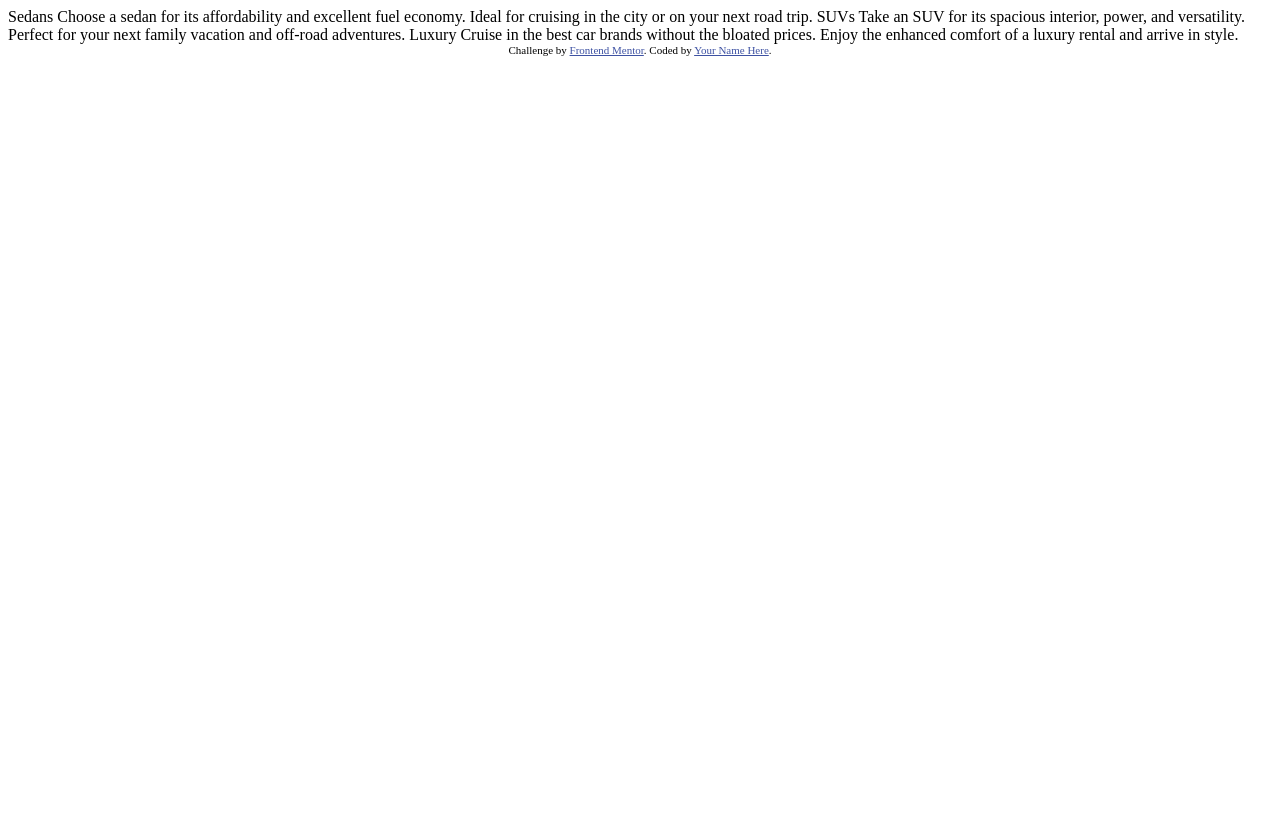
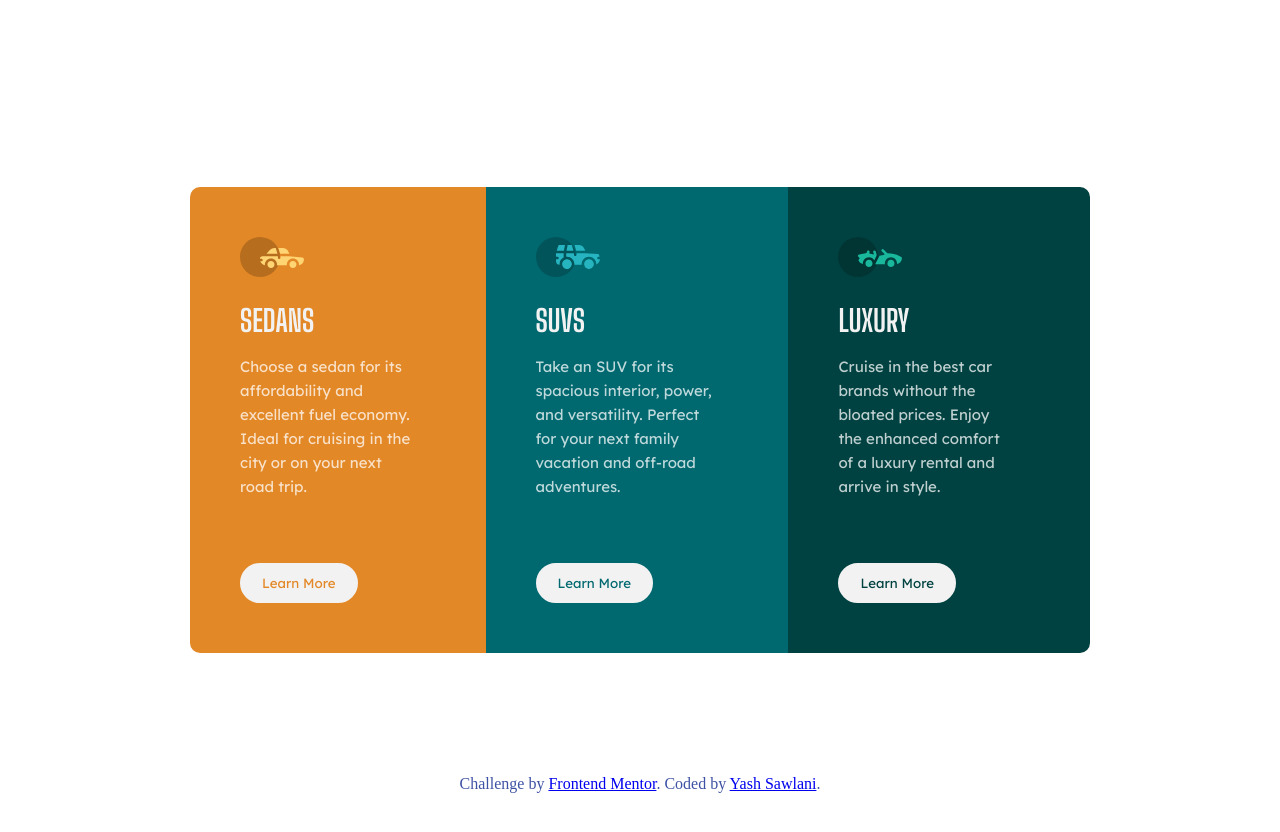
Before and after one commit to Yash846/3-Column-Card-Preview-Responsive, a plain HTML site: page index.html in a window 1280 px wide. Before the commit the page ends 800 px from the top, so only its background shows below. Drawn offline with Linux system fonts and the light colour scheme.

Commit message:
Task Compeleted

```diff
--- a/index.html
+++ b/index.html
@@ -1,36 +1,72 @@
 <!DOCTYPE html>
 <html lang="en">
+
 <head>
   <meta charset="UTF-8">
-  <meta name="viewport" content="width=device-width, initial-scale=1.0"> <!-- displays site properly based on user's device -->
+  <meta name="viewport" content="width=device-width, initial-scale=1.0">
+  <!-- displays site properly based on user's device -->
 
   <link rel="icon" type="image/png" sizes="32x32" href="./images/favicon-32x32.png">
+  <link rel="stylesheet" href="styles.css">
+  <link rel="preconnect" href="https://fonts.googleapis.com">
+  <link rel="preconnect" href="https://fonts.gstatic.com" crossorigin>
+  <link href="https://fonts.googleapis.com/css2?family=Big+Shoulders+Display:wght@700&family=Lexend+Deca&display=swap"
+    rel="stylesheet">
+
+
 
   <title>Frontend Mentor | 3-column preview card component</title>
 
   <!-- Feel free to remove these styles or customise in your own stylesheet 👍 -->
-  <style>
-    .attribution { font-size: 11px; text-align: center; }
-    .attribution a { color: hsl(228, 45%, 44%); }
-  </style>
+  <!-- <style>
+    .attribution {
+      font-size: 11px;
+      text-align: center;
+    }
+
+    .attribution a {
+      color: hsl(228, 45%, 44%);
+    }
+  </style> -->
 </head>
+
 <body>
-
-  Sedans
+  <div class="primary-container">
+    <div class="card sedans">
+      <img class="vehicle-img" src="/images/icon-sedans.svg" alt="Sedan image">
+      <h3>Sedans</h3>
+      <p>
         Choose a sedan for its affordability and excellent fuel economy. Ideal for cruising in the city
         or on your next road trip.
+      </p>
+      <button class="learn-more" type="button">Learn More</button>
+    </div>
 
-  SUVs
+    <div class="card suv">
+      <img class="vehicle-img" src="/images/icon-suvs.svg" alt="SUV img">
+      <h3>SUVs</h3>
+      <p>
         Take an SUV for its spacious interior, power, and versatility. Perfect for your next family vacation
         and off-road adventures.
+      </p>
+      <button class="learn-more" type="button">Learn More</button>
+    </div>
 
-  Luxury
+    <div class="card luxary">
+      <img class="vehicle-img" src="/images/icon-luxury.svg" alt="Luxary img">
+      <h3>Luxury</h3>
+      <p>
         Cruise in the best car brands without the bloated prices. Enjoy the enhanced comfort of a luxury
         rental and arrive in style.
+      </p>
+      <button class="learn-more" type="button">Learn More</button>
+    </div>
 
+  </div>
   <div class="attribution">
     Challenge by <a href="https://www.frontendmentor.io?ref=challenge" target="_blank">Frontend Mentor</a>.
-    Coded by <a href="#">Your Name Here</a>.
+    Coded by <a href="#">Yash Sawlani</a>.
   </div>
 </body>
+
 </html>
--- a/styles.css
+++ b/styles.css
@@ -0,0 +1,176 @@
+/* http://meyerweb.com/eric/tools/css/reset/
+   v2.0 | 20110126
+   License: none (public domain)
+*/
+
+html, body, div, span, applet, object, iframe,
+h1, h2, h3, h4, h5, h6, p, blockquote, pre,
+a, abbr, acronym, address, big, cite, code,
+del, dfn, em, img, ins, kbd, q, s, samp,
+small, strike, strong, sub, sup, tt, var,
+b, u, i, center,
+dl, dt, dd, ol, ul, li,
+fieldset, form, label, legend,
+table, caption, tbody, tfoot, thead, tr, th, td,
+article, aside, canvas, details, embed,
+figure, figcaption, footer, header, hgroup,
+menu, nav, output, ruby, section, summary,
+time, mark, audio, video {
+	margin: 0;
+	padding: 0;
+	border: 0;
+	font-size: 100%;
+	font: inherit;
+	vertical-align: baseline;
+}
+/* HTML5 display-role reset for older browsers */
+article, aside, details, figcaption, figure,
+footer, header, hgroup, menu, nav, section {
+	display: block;
+}
+body {
+	line-height: 1;
+}
+ol, ul {
+	list-style: none;
+}
+blockquote, q {
+	quotes: none;
+}
+blockquote:before, blockquote:after,
+q:before, q:after {
+	content: '';
+	content: none;
+}
+table {
+	border-collapse: collapse;
+	border-spacing: 0;
+}
+/* ---------------- CSS Start ------------------------------------------------- */
+html {
+    margin: 0;
+    padding: 0;
+    box-sizing: border-box;
+}
+
+h3 {
+    font-family: 'Big Shoulders Display', sans-serif;
+    font-weight: 700;
+    color:hsl(0, 0%, 95%);
+    font-size: 30px;
+    text-transform: uppercase;
+    margin-bottom: 20px;
+}
+
+p {
+    font-family: 'Lexend Deca', monospace;
+    font-weight: 400;
+    font-size: 15px;
+    color: hsla(0, 0%, 100%, 0.75);
+    line-height: 1.6;
+    margin-bottom: 30px;
+}
+
+
+.card img {
+    margin-bottom: 25px;
+}
+
+.primary-container {
+    display: flex;
+    flex-direction: column;
+    justify-content: center;
+    align-items: center;
+    padding: 20px;
+}
+
+.card {
+    padding: 30px;
+}
+
+.learn-more {
+    font-family: 'Lexend Deca', monospace;
+    background-color: hsl(0, 0%, 95%);
+    border: 2px solid hsl(0, 0%, 95%);
+    border-radius: 30px;
+    padding: 10px 20px;
+    cursor: pointer;
+    transition: all .3s ease-in-out;
+}
+
+.sedans {
+    background-color: hsl(31, 77%, 52%);
+    border-top-left-radius: 10px;
+    border-top-right-radius: 10px;
+}
+
+.sedans .learn-more{
+    color:hsl(31, 77%, 52%);
+}
+
+.suv {
+    background-color: hsl(184, 100%, 22%);
+}
+
+.suv .learn-more {
+    color: hsl(184, 100%, 22%);
+}
+
+.luxary {
+    background-color: hsl(179, 100%, 13%);
+    border-bottom-left-radius: 10px;
+    border-bottom-right-radius: 10px;
+}
+
+.luxary .learn-more {
+    color: hsl(179, 100%, 13%);
+}
+
+.learn-more:hover {
+    background-color: transparent;
+    color: hsl(0, 0%, 95%);
+}
+
+.attribution {
+    text-align: center;
+    font-size: 1rem;
+    color: hsl(228, 45%, 44%);
+    text-decoration: none;
+}
+
+@media (min-width: 900px) {
+
+    .primary-container{
+        display: flex;
+        flex-direction: row;
+        justify-content: center;
+        align-items: center;
+        height: 100%;
+        min-height: 100vh;
+        max-width: 900px;
+        margin: auto;
+    }
+    .card {
+        padding: 50px;
+    }
+    p {
+        margin-bottom: 4rem;
+        padding-right: 1.5rem;
+    }
+
+    .sedans {
+        border-radius: 10px 0 0 10px;
+    }
+
+    .luxary {
+        border-radius: 0 10px 10px 0;
+    }
+
+    .attribution {
+        margin-top: -4rem;
+    }
+
+    body, html {
+        height: 100%;
+    }
+}
```
Lines whose indentation alone changed are shown as unchanged.
